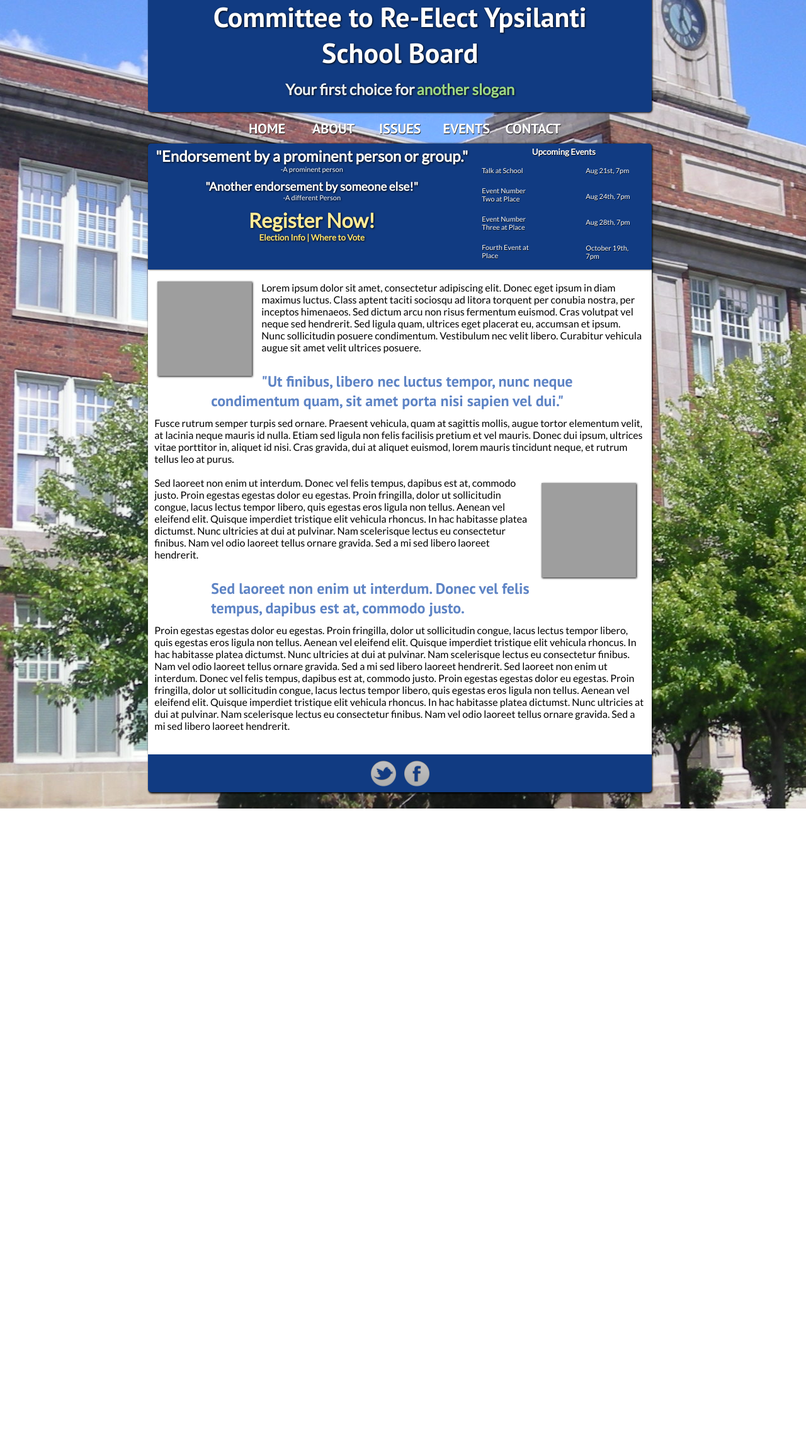
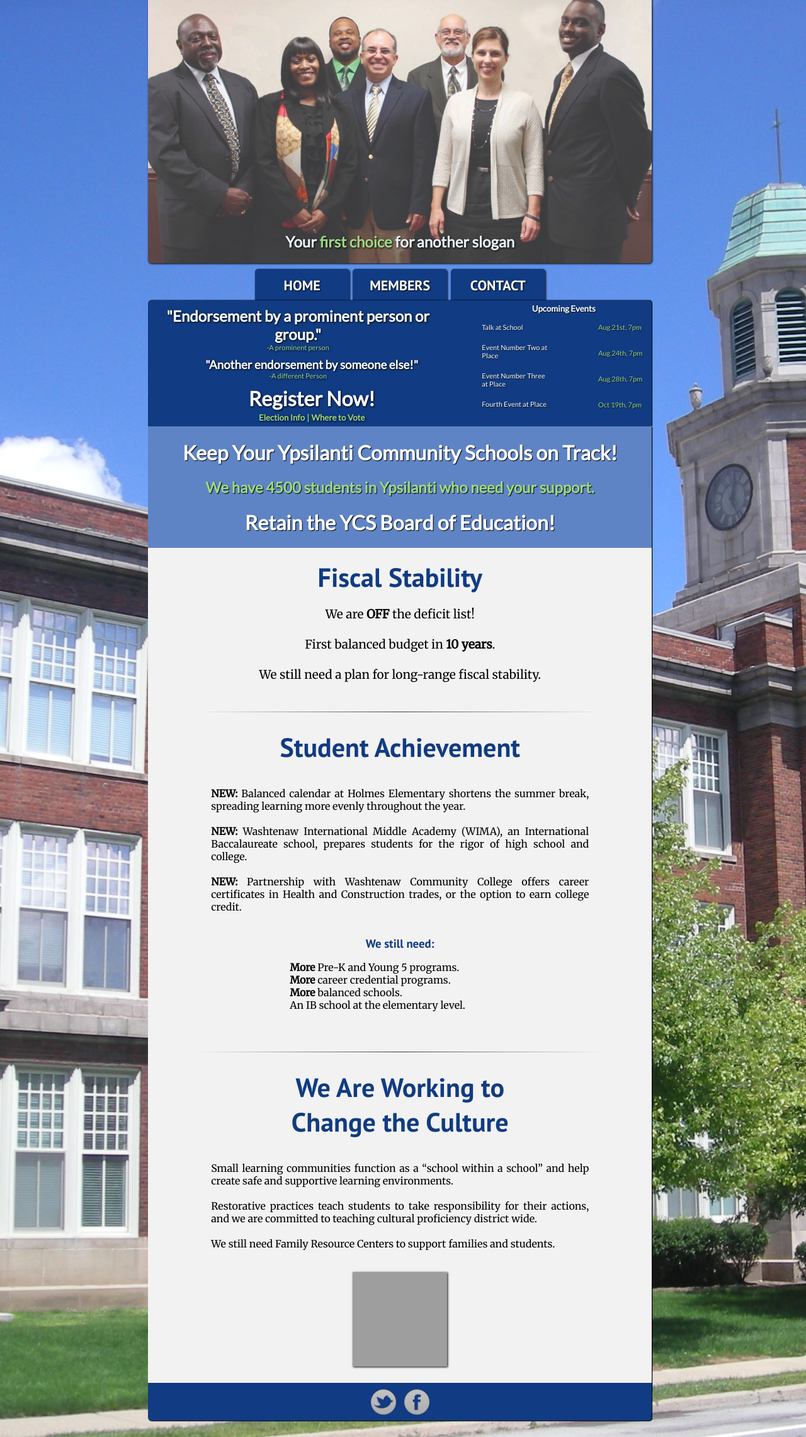
Before and after one commit to kershner/blog, a Flask app: page /campaign_demo in a window 1280 px wide. Shown: the whole page at 63% size. Before the commit the page ends 1284 px from the top, so only its background shows below. Run offline with Flask 2, Linux system fonts and the light colour scheme; some libraries are stand-ins or nearby versions; grey boxes are pictures that could not be loaded.

Commit message:
Added content from clients, lots of CSS tweaks

```diff
--- a/app/static/campaign/main.css
+++ b/app/static/campaign/main.css
@@ -8,7 +8,7 @@ html,body {
 html {
 	background: url(../images/campaign/ypsi-school.jpg);
 	background-repeat: no-repeat;
-	background-position: center;
+	background-position: -600px 0;
 	background-color: #3e68b0;
 }
 
@@ -24,9 +24,10 @@ html {
 }
 
 #header {
+	position: relative;
+	text-align: center;
 	background-color: #113B82;
 	margin: -30px auto;
-	height: 200px;
 	width: 75%;
 	border-radius: 0 0 5px 5px;
 	min-width: 540px;
@@ -34,51 +35,37 @@ html {
 	box-shadow: 1px 1px 3px #000;
 }
 
-@media (min-width: 0) {
-	#name {
-		font-size: 18px;
-	}
+#header-text {
+	position: absolute;
+	width: 100%;
+	bottom: 20px;
+	z-index: 1;
 }
 
-@media (min-width: 800px) {
-	#name {
-		font-size: 22px;
-	}
-}
-
-#name {
-	width: 75%;
-	font-family: 'PT Sans';
-	color: white;
-	text-shadow: 1px 1px 3px #000;
-	margin: 0 auto;
-	text-align: center;
-}
-
-#name h1 {
+#header img {
+	max-width: 100%;
+	min-width: 540px;
+	max-height: 100%;
 	position: relative;
-	top: 20px;
-	margin: 0;
+	top: 3px;
+	border-radius: 0 0 5px 5px;
 }
 
 #slogan {
 	position: relative;
-	top: 15px;
 	margin: 0 auto;
-	width: 75%;
-	text-align: center;
+	width: 100%;
+	z-index: 1;
 	color: #e9f0f5;
 	text-shadow: 1px 1px 3px #000;
-	min-width: 525px;
-	max-width: 800px;
-}
-
-.prepended {
-	color: #9cd785;
 }
 
 #slogan h2 {
 	display: inline-block;
+}
+
+#first-choice {
+	color: #9cd785;
 }
 
 #menu-wrapper {
@@ -93,7 +80,7 @@ html {
 	font-family: 'PT Sans';
 	font-size: 22px;
 	position: relative;
-	top: 30px;
+	top: 20px;
 	text-align: center;
 	width: 100%;
 	margin: 0 auto;
@@ -102,18 +89,21 @@ html {
 }
 
 #menu div {
+	position: relative;
 	text-align: center;
 	color: white;
-	text-shadow: .5px .5px .1px #000;
 	display: inline-block;
 	height: 50px;
-	width: 90px;
-	background-color: none;
-	margin: 0 5px;
+	width: 150px;
+	background-color: #113B82;
+	border-radius: 5px 5px 0 0;
+	margin: 0;
+	text-shadow: 1px 1px 2px #000;
+	box-shadow: 1px 1px 3px #000;
 }
 
 #menu div:hover {
-	background-color: #113B82;
+	background-color: #9cd785;
 }
 
 #menu div  p {
@@ -124,14 +114,47 @@ html {
 #extras {
 	background-color: #113B82;
 	position: relative;
-	top: 10px;
+	z-index: 2;
 	margin: 0 auto;
+	width: 75%;
 	height: 200px;
-	width: 75%;
 	border-radius: 5px 5px 0 0;
 	min-width: 540px;
 	max-width: 800px;
-	box-shadow: 1px 0 3px #000;
+	box-shadow: 1px -.5px 1px #000;
+}
+
+#headlines {
+	background-color: #5E84C5;
+	position: relative;
+	z-index: 1;
+	display: inline-block;
+	text-align: center;
+	margin: 0 auto;
+	width: 100%;
+	color: white;
+	text-shadow: 1px 1px 1px #000;
+}
+
+@media (min-width: 0) {
+	#first-headline, #third-headline {
+		font-size: 23px;
+	}
+
+	#second-headline {
+		font-size: 20px;
+		color: #9cd785;
+	}
+}
+
+@media (min-width: 1000px) {
+	#first-headline, #third-headline {
+		font-size: 32px;
+	}
+
+	#second-headline {
+		font-size: 24px;
+	}
 }
 
 #extras-left {
@@ -148,23 +171,29 @@ html {
 }
 
 #register {
-	color: #FFEB97;
+	color: white;
+	width: 75%;
+	margin: 0 auto;
 }
 
 #register h5 {
-	color: #FFE36C;
+	display: inline-block;
+	color: #9cd785;
 }
 
-#election-info h1, #election-info h2, #election-info h3,
-#election-info h5 {
+#register h5:hover {
+	color: red;
+}
+
+#election-info h1, h2, h3, h5 {
 	margin: 0;
 }
 
 #election-info p {
 	margin: 0;
 	font-size: 11px;
+	color: #9cd785;
 }
-
 
 #extras-right {
 	float: right;
@@ -220,6 +249,11 @@ html {
 	}
 }
 
+#events > div.right > p:nth-child(1), #events > div.right > p:nth-child(3),
+#events > div.right > p:nth-child(5), #events > div.right > p:nth-child(7)  {
+		color: #9cd785;
+	}
+
 @media (min-width: 930px) {
 	#events {
 		top: -10px;
@@ -233,7 +267,7 @@ html {
 
 	#events p {
 		font-size: 11px;
-		max-width:  90px;
+		max-width: 110px;
 	}
 
 	.hidden {
@@ -242,12 +276,12 @@ html {
 
 	#election-info {
 		position: relative;
-		top: 5px;
+		top: 10px;
 	}
 
 	#election-info h2,#election-info p,
 	#election-info h1,#election-info h5	{
-		max-width: none;
+		max-width: 476px;
 	}
 
 	#election-info p {
@@ -266,43 +300,80 @@ html {
 }
 
 #content {
+	position: relative;
+	z-index: 1;
 	color: black;
-	background-color: white;
+	background-color: #f2f2f2;
 	margin: 0 auto;
 	width: 75%;
 	min-width: 540px;
 	max-width: 800px;
-	box-shadow: 1px -1px 3px #000;
+	box-shadow: 1px 1px 1px #000;
 }
 
-#content p {
-	margin: 10px 10px;
+#content hr {
+	width: 80%;
+	border: 0;
+    height: 1px;
+    background-image: -webkit-linear-gradient(left, rgba(0,0,0,0), rgba(0,0,0,0.75), rgba(0,0,0,0));
+    background-image:    -moz-linear-gradient(left, rgba(0,0,0,0), rgba(0,0,0,0.75), rgba(0,0,0,0));
+    background-image:     -ms-linear-gradient(left, rgba(0,0,0,0), rgba(0,0,0,0.75), rgba(0,0,0,0));
+    background-image:      -o-linear-gradient(left, rgba(0,0,0,0), rgba(0,0,0,0.75), rgba(0,0,0,0));
 }
 
 #content img {
+	display: block;
+	margin: 0 auto;
 	height: 150px;
 	width: 150px;
-	margin: 10px 15px;
 	box-shadow: 1px 1px 3px #000;
+}
+
+#content-inner {
+	font-family: 'Merriweather';
+	text-align: center;
+	width: 100%;
+	margin: 0 auto;
+}
+
+#content-inner h1, h3, div {
+	margin: 0;
+}
+
+#content-inner h1 {
+	margin: 0 auto;
+	font-size: 42px;
+	max-width: 460px;
 }
 
 .emphasis {
 	font-family: 'PT Sans';
-	color: #5E84C5;
+	color: #113B82;
 	margin: 0 auto;
-	font-size: 24px;
-	width: 75%;
 }
 
-.image-1 {
-	float: left;
+#fiscal p {
+	font-size: 19px;
 }
 
-#content #image-2 {
-	float: right;
+.justify {
+	position: relative;
+	width: 75%;
+	min-width: 430px;
+	margin: 0 auto;
+	text-align: justify;
+}
+
+.justify-50 {
+	width: 15%;
+	min-width: 350px;
+	text-align: justify;
+	margin: 0 auto;
 }
 
 #footer {
+	position: relative;
+	z-index: 3;
 	background-color: #113B82;
 	margin: -12px auto;
 	width: 75%;
@@ -311,7 +382,7 @@ html {
 	min-width: 540px;
 	max-width: 800px;
 	border-radius: 0 0 5px 5px;
-	box-shadow: 1px 2px 3px #000;
+	box-shadow: 1px 1px 1px #000;
 }
 
 #social-media-links {
--- a/app/templates/campaign/home.html
+++ b/app/templates/campaign/home.html
@@ -5,7 +5,7 @@
     <link type="text/css" rel="stylesheet" href="/static/campaign/main.css"/>
 
     <link href='http://fonts.googleapis.com/css?family=PT+Sans:700' rel='stylesheet' type='text/css'>
-
+    <link href='http://fonts.googleapis.com/css?family=Merriweather' rel='stylesheet' type='text/css'>
     <link href='http://fonts.googleapis.com/css?family=Lato' rel='stylesheet' type='text/css'>
 
     <script src="//code.jquery.com/jquery-1.11.0.min.js"></script>
@@ -23,26 +23,24 @@
 <div id="wrapper">
 
     <div id="header">
+        <img src="../static/images/campaign/YpsiBoard.jpg">
+        <div id="header-text">
 
-        <div id="name">
-            <h1>Committee to Re-Elect Ypsilanti School Board</h1>
-        </div>
-
-        <div id="slogan">
-            <h2 id="slogan-start">Your first choice for </h2>
+            <div id="slogan">
+                <h2 id="slogan-start">Your <span id="first-choice">first choice</span> for </h2>
+            </div>
         </div>
 
     </div>
+    <br>
 
     <div id="menu-wrapper">
 
         <div id="menu">
 
-            <div><p>HOME</p></div>
-            <div><p>ABOUT</p></div>
-            <div><p>ISSUES</p></div>
-            <div><p>EVENTS</p></div>
-            <div><p>CONTACT</p></div>
+            <a href="#"><div><p>HOME</p></div></a>
+            <a href="#"><div><p>MEMBERS</p></div></a>
+            <a href="#"><div><p>CONTACT</p></div></a>
 
         </div>
 
@@ -60,7 +58,7 @@
 
                 <div id="register">
                     <h1>Register Now!</h1>
-                    <h5>Election Info | Where to Vote</h5>
+                    <a href="#"><h5>Election Info</h5></a> <h5>|</h5> <a href="#"><h5>Where to Vote</h5></a>
                 </div>
             </div>
         </div>
@@ -82,7 +80,7 @@
                     <p class="date">Aug 21st, 7pm</p><br>
                     <p class="date">Aug 24th, 7pm</p><br>
                     <p class="date hidden">Aug 28th, 7pm</p><br>
-                    <p class="date hidden">October 19th, 7pm</p>
+                    <p class="date hidden">Oct 19th, 7pm</p>
                 </div>
 
             </div>
@@ -92,28 +90,67 @@
     </div>
 
     <div id="content">
+
+        <div id="headlines">
+            <h1 id="first-headline">Keep Your Ypsilanti Community Schools on Track!</h1>
+            <h2 id="second-headline">We	have 4500 students in Ypsilanti	who	need your support.</h2>
+            <h1 id="third-headline">Retain the YCS Board of	Education!</h1>
+        </div>
+
+        <br><br>
+        <div id="content-inner">
+
+            <div id="fiscal">
+                <h1 class="emphasis">Fiscal	Stability</h1>
+                <p>
+                    We are <strong>OFF</strong> the deficit list!<br><br>
+                    First balanced budget in <strong>10 years</strong>.<br><br>
+                    We still need a plan for long-range fiscal stability.
+                </p>
+                <br>
+            </div>
+
+            <hr>
+            <br>
+            <h1 class="emphasis">Student Achievement</h1>
+            <br>
+            <div class="justify">
+                <p>
+                    <strong>NEW:</strong> Balanced calendar at Holmes Elementary shortens the summer break, spreading learning more evenly throughout the year.<br><br>
+                    <strong>NEW:</strong> Washtenaw International Middle Academy (WIMA), an International Baccalaureate school, prepares students for the rigor of high school and college.<br><br>
+                    <strong>NEW:</strong> Partnership with Washtenaw Community College offers career certificates in Health and Construction trades, or the option to earn college credit.
+                </p>
+                <br>
+            </div>
+
+            <h3 class="emphasis">We still need:</h3>
+            <div class="justify-50">
+                <p>
+                    <strong>More</strong> Pre-K and Young 5 programs.<br>
+                    <strong>More</strong> career credential programs.<br>
+                    <strong>More</strong> balanced schools.<br>
+                    An IB school at the elementary level.
+                </p>
+                <br>
+            </div>
+
+            <br>
+            <hr>
+            <br>
+            <h1 class="emphasis">We Are Working to Change the Culture</h1>
+            <br>
+            <div class="justify">
+                <p>
+                    Small learning communities function as a “school within a school” and help create safe and supportive learning environments.<br><br>
+                    Restorative practices teach students to take responsibility for their actions, and we are committed to teaching cultural proficiency district wide.<br><br>
+                    We still need Family Resource Centers to support families and students.
+                </p>
+            </div>
+        </div>
+
         <br>
-        <img class="image-1" src="#">
-        <p>
-            Lorem ipsum dolor sit amet, consectetur adipiscing elit. Donec eget ipsum in diam maximus luctus. Class aptent taciti sociosqu ad litora torquent per conubia nostra, per inceptos himenaeos. Sed dictum arcu non risus fermentum euismod. Cras volutpat vel neque sed hendrerit. Sed ligula quam, ultrices eget placerat eu, accumsan et ipsum. Nunc sollicitudin posuere condimentum. Vestibulum nec velit libero. Curabitur vehicula augue sit amet velit ultrices posuere.
-            <br><br>
-        </p>
-            <div class="emphasis">"Ut finibus, libero nec luctus tempor, nunc neque condimentum quam, sit amet porta nisi sapien vel dui."</div>
-        <p>
-            Fusce rutrum semper turpis sed ornare.
-            Praesent vehicula, quam at sagittis mollis, augue tortor elementum velit, at lacinia neque mauris id nulla. Etiam sed ligula non felis facilisis pretium et vel mauris. Donec dui ipsum, ultrices vitae porttitor in, aliquet id nisi. Cras gravida, dui at aliquet euismod, lorem mauris tincidunt neque, et rutrum tellus leo at purus.
-            <br><br>
-            <img id="image-2" src="#">
-            Sed laoreet non enim ut interdum. Donec vel felis tempus, dapibus est at, commodo justo. Proin egestas egestas dolor eu egestas. Proin fringilla, dolor ut sollicitudin congue, lacus lectus tempor libero, quis egestas eros ligula non tellus. Aenean vel eleifend elit. Quisque imperdiet tristique elit vehicula rhoncus. In hac habitasse platea dictumst. Nunc ultricies at dui at pulvinar. Nam scelerisque lectus eu consectetur finibus. Nam vel odio laoreet tellus ornare gravida. Sed a mi sed libero laoreet hendrerit.
-            <br><br>
-            <div class="emphasis">Sed laoreet non enim ut interdum. Donec vel felis tempus, dapibus est at, commodo justo.</div>
-        <p>
-            Proin egestas egestas dolor eu egestas. Proin fringilla, dolor ut sollicitudin congue, lacus lectus tempor libero, quis egestas eros ligula non tellus. Aenean vel eleifend elit. Quisque imperdiet tristique elit vehicula rhoncus. In hac habitasse platea dictumst. Nunc ultricies at dui at pulvinar. Nam scelerisque lectus eu consectetur finibus.
-            Nam vel odio laoreet tellus ornare gravida. Sed a mi sed libero laoreet hendrerit.
-            Sed laoreet non enim ut interdum. Donec vel felis tempus, dapibus est at, commodo justo. Proin egestas egestas dolor eu egestas. Proin fringilla, dolor ut sollicitudin congue, lacus lectus tempor libero, quis egestas eros ligula non tellus. Aenean vel eleifend elit. Quisque imperdiet tristique elit vehicula rhoncus. In hac habitasse platea dictumst. Nunc ultricies at dui at pulvinar. Nam scelerisque lectus eu consectetur finibus. Nam vel odio laoreet tellus ornare gravida. Sed a mi sed libero laoreet hendrerit.
-        <br><br><br>
-        </p>
-
+        <img src="#">
+        <br><br>
     </div>
 
     <div id="footer">
```
Also changed, not shown: app/static/images/campaign/YpsiBoard.jpg (added).
